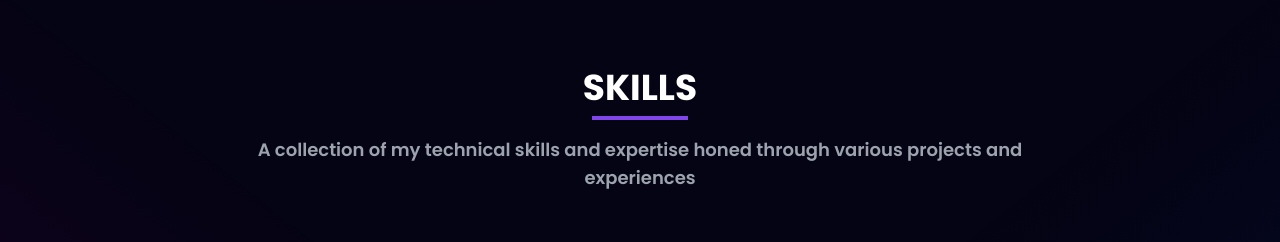
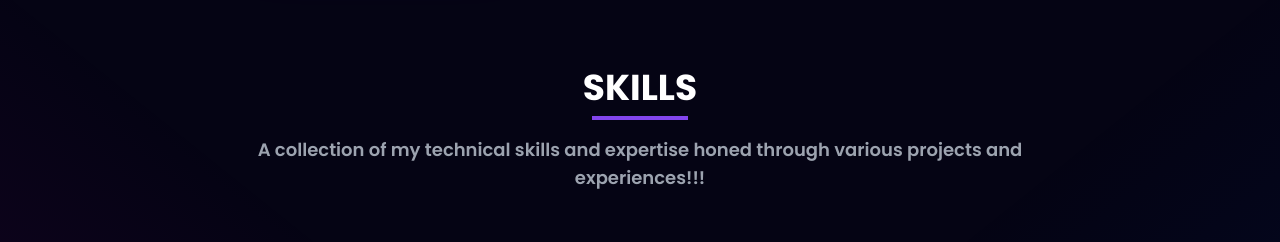
Before and after one commit to Biswajeet45/MY-PORTFOLIO, a React (Vite) app: page / in a window 1280 px wide. Shown: the part 840-1082 px from the top of the page. Built offline with nearby package versions, Linux system fonts and the light colour scheme.

Commit message:
Small changes regarding to !!!

```diff
--- a/src/components/Skills/Skills.jsx
+++ b/src/components/Skills/Skills.jsx
@@ -13,7 +13,7 @@
       <h2 className="text-3xl sm:text-4xl font-bold text-white">SKILLS</h2>
       <div className="w-24 h-1 bg-[#8245ec] mx-auto mt-2"></div>
       <p className="text-gray-400 mt-4 text-lg font-semibold">
-      A collection of my technical skills and expertise honed through various projects and experiences
+      A collection of my technical skills and expertise honed through various projects and experiences!!!
       </p>
     </div>
 
```
